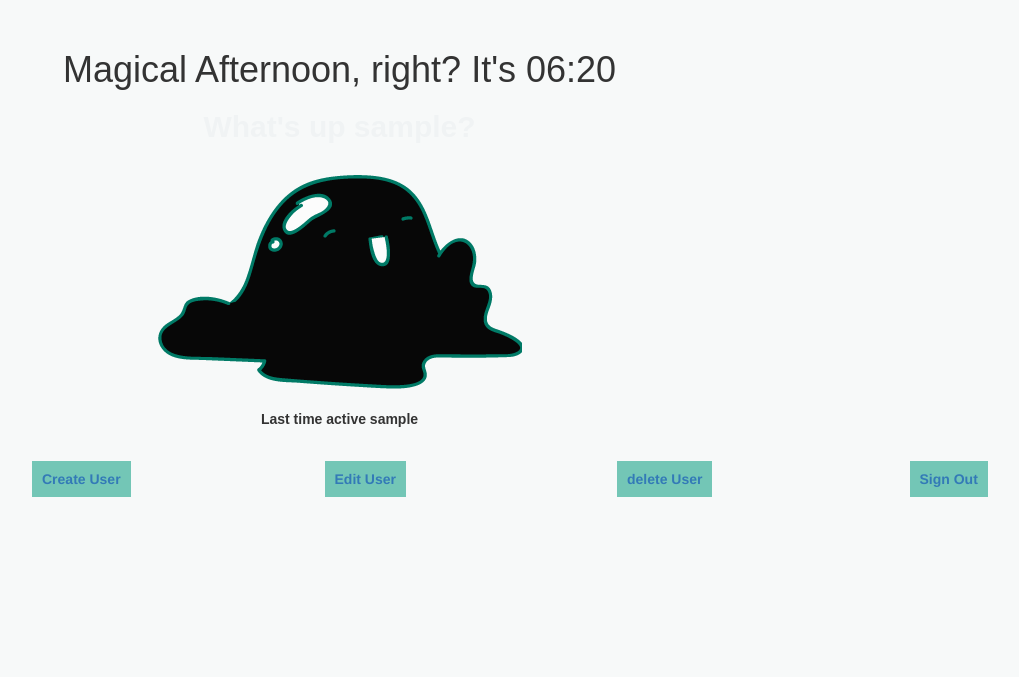
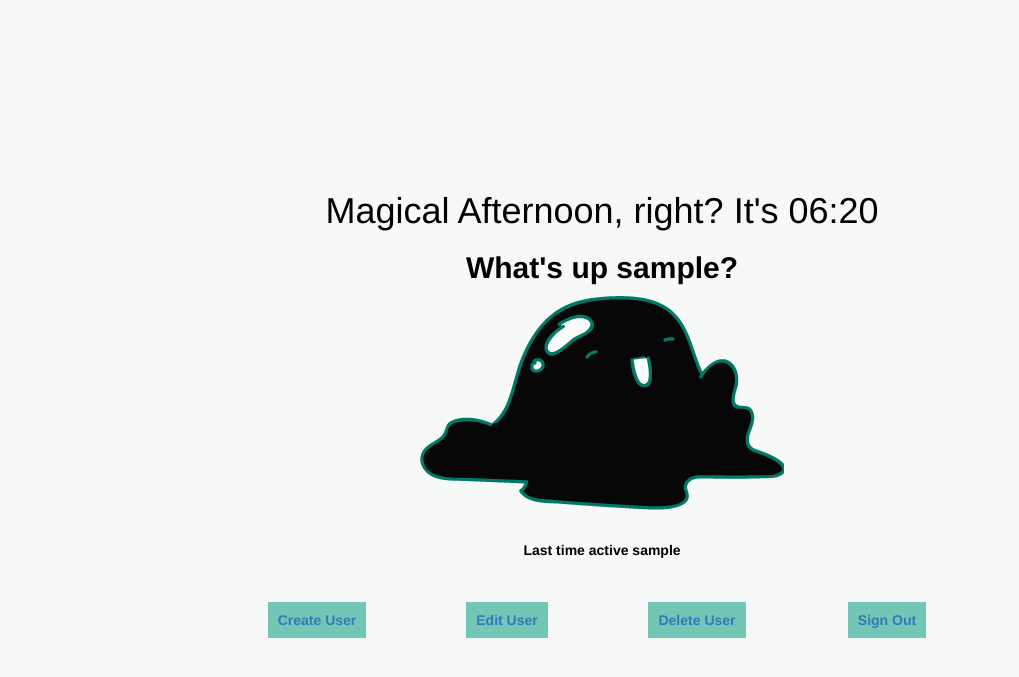
Before and after one commit to cmatas/MataSalinas_C_3014_r3, a PHP site: page /admin/admin_index.php in a window 1280 px wide. Shown: the top 677 px of the page, without its empty margins (38-1057 px from the left). Run offline with PHP 8.4, Linux system fonts and the light colour scheme; the visitor is signed in with stand-in values (Sample User, id 1).

Commit message:
just in case

```diff
--- a/admin/admin_index.php
+++ b/admin/admin_index.php
@@ -10,12 +10,28 @@ require_once('phpscripts/connect.php');
 <meta charset="utf-8">
 <link href="https://maxcdn.bootstrapcdn.com/bootstrap/3.3.7/css/bootstrap.min.css" rel="stylesheet" integrity="sha384-BVYiiSIFeK1dGmJRAkycuHAHRg32OmUcww7on3RYdg4Va+PmSTsz/K68vbdEjh4u" crossorigin="anonymous">
 <link rel="stylesheet" href="css/style.css">
+<style media="screen">
+  .formDiv2 {
+    margin-top: 15%;
+    color: black;
+    text-align: center;
+  }
+
+  .formDiv2 h2 {
+    color: black;
+  }
+
+  .formDiv2 p {
+    margin-top: 30px;
+    margin-bottom: 50px;
+    font-weight: bold;
+  }
+</style>
 <title>Welcome</title>
 </head>
 <body>
   <div class="container">
-    <div class="row">
-      <div class="col-xs-12 col-sm-12 col-md-6 col-lg-6 col-md-offset-3 col-lg-offset-3 welcome">
+    <div class="col-xs-12 col-sm-12 col-md-8 col-lg-8 col-md-offset-2 col-lg-offset-2 formDiv2">
       <h1><?php date_default_timezone_set("Canada/Saskatchewan");
                 $dateT = date('G');
                 if($dateT >= 1 && $dateT <= 11){
@@ -28,11 +44,9 @@ require_once('phpscripts/connect.php');
                 echo "$timeMsg It's " . date("h:i");
                 ?>
       </h1>
-        <h2>What's up <?php echo $_SESSION['user_name']; ?>?</h2>
+      <h2 id="nameT">What's up <?php echo $_SESSION['user_name']; ?>?</h2>
       <img src="images/hi.png" alt="Hello">
       <p>Last time active <?php echo $_SESSION['user_date'];  ?></p>
-      </div>
-    </div>
       <div class="row">
         <div class="col-xs-6 col-sm-6 col-md-3 col-lg-3">
           <a href="admin_create_user.php">Create User</a>
@@ -41,12 +55,15 @@ require_once('phpscripts/connect.php');
           <a href="admin_edituser.php">Edit User</a>
         </div>
         <div class="col-xs-6 col-sm-6 col-md-3 col-lg-3">
-        <a href="admin_deleteuser.php">delete User</a>
+          <a href="admin_deleteuser.php">Delete User</a>
         </div>
         <div class="col-xs-6 col-sm-6 col-md-3 col-lg-3">
           <a href="phpscripts/caller.php?caller_id=logout">Sign Out</a>
         </div>
       </div>
+
+    </div>
+
   </div>
 </body>
 </html>
--- a/admin/admin_login.php
+++ b/admin/admin_login.php
@@ -21,7 +21,7 @@
 <meta charset="utf-8">
 <link href="https://maxcdn.bootstrapcdn.com/bootstrap/3.3.7/css/bootstrap.min.css" rel="stylesheet" integrity="sha384-BVYiiSIFeK1dGmJRAkycuHAHRg32OmUcww7on3RYdg4Va+PmSTsz/K68vbdEjh4u" crossorigin="anonymous">
 <link rel="stylesheet" href="css/style.css">
-<title>welcome to the admin panel login</title>
+<title>Log in</title>
 </head>
 <body>
   <div class="container">
--- a/admin/css/style.css
+++ b/admin/css/style.css
@@ -1,15 +1,16 @@
 body {
   background: #F7F9F9; }
 
-.container h2 {
+h2 {
   font-weight: bold;
   color: #F0F3F4; }
-.container a {
+
+a {
   padding: 10px;
   background: #73C6B6;
   font-weight: bold;
   transition: 0.2s ease; }
-  .container a:hover {
+  a:hover {
     opacity: 0.5; }
 
 .formDiv {
@@ -47,12 +48,10 @@ body {
       background: #73C6B6;
       color: #F0F3F4; }
 
-.welcome {
-  margin: 30px;
-  text-align: center;
-  font-family: "Arial", "Helvetica", sans-serif;
-  font-weight: bold; }
-  .welcome img {
-    margin: 20px; }
+.hola {
+  margin-top: 20%;
+  background: red;
+  padding: 30px;
+  color: #F0F3F4; }
 
 /*# sourceMappingURL=style.css.map */
--- a/admin/phpscripts/user.php
+++ b/admin/phpscripts/user.php
@@ -1,17 +1,17 @@
 <?php
-// function randompass() {
-//     $ranString = '_%&*$#abcdefghijklmnopqrstuvwxyzABCDEFGHIJKLMNOPQRSTUVWXYZ1234567890';
-//     $password = array();
-//     $ranStringlenght = strlen($ranString) - 1;
-//     for ($i = 0; $i < 8; $i++) {
-//         $n = rand(0, $ranStringlenght);
-//         $password[] = $ranString[$n];
-//     }
-//     return implode($password);
-// }
+function randompass() {
+    $ranString = '_%&*$#abcdefghijklmnopqrstuvwxyzABCDEFGHIJKLMNOPQRSTUVWXYZ1234567890';
+    $password = array();
+    $ranStringlenght = strlen($ranString) - 1;
+    for ($i = 0; $i < 8; $i++) {
+        $n = rand(0, $ranStringlenght);
+        $password[] = $ranString[$n];
+    }
+    return implode($password);
+}
 
 function criptpass() {
-  $password = "pedo";
+  $password = randompass();
   $criptmethod = 'AES-128-CTR';
   $criptkey = openssl_digest(gethostname() . "|" . $_SERVER['SERVER_ADDR'], 'SHA256', true);
   $criptiv = openssl_random_pseudo_bytes(openssl_cipher_iv_length($criptmethod));
--- a/admin/random.php
+++ b/admin/random.php
@@ -29,13 +29,13 @@ function criptpass() {
       unset($criptans, $criptmethod, $criptkey, $criptiv, $regs);
 
       return $decrans;
-      echo $decrans;
+      // echo $decrans;
     }
-
+// return $criptans;
 }
 
 
 // echo randompass();
 // echo " CHOCOLALA ";
-echo $decrans;
+echo criptpass();
 ?>
--- a/admin/scss/style.scss
+++ b/admin/scss/style.scss
@@ -2,7 +2,6 @@ body {
   background: #F7F9F9;
 }
 
-.container {
   // margin-top: 15%;
   h2 {
     font-weight: bold;
@@ -17,7 +16,6 @@ body {
       opacity: 0.5;
     }
   }
-}
 
 .formDiv {
   margin-top: 20%;
@@ -61,12 +59,9 @@ body {
   }
 }
 
-.welcome {
-  margin: 30px;
-  text-align: center;
-  font-family: "Arial", "Helvetica", sans-serif;
-  font-weight: bold;
-  img {
-    margin: 20px;
-  }
+.hola {
+  margin-top: 20%;
+  background: red;
+  padding: 30px;
+  color: #F0F3F4;
 }
```
Also changed, not shown: admin/phpscripts/login.php (+43 -35 lines), 1 other file. Lines whose indentation alone changed are shown as unchanged.
